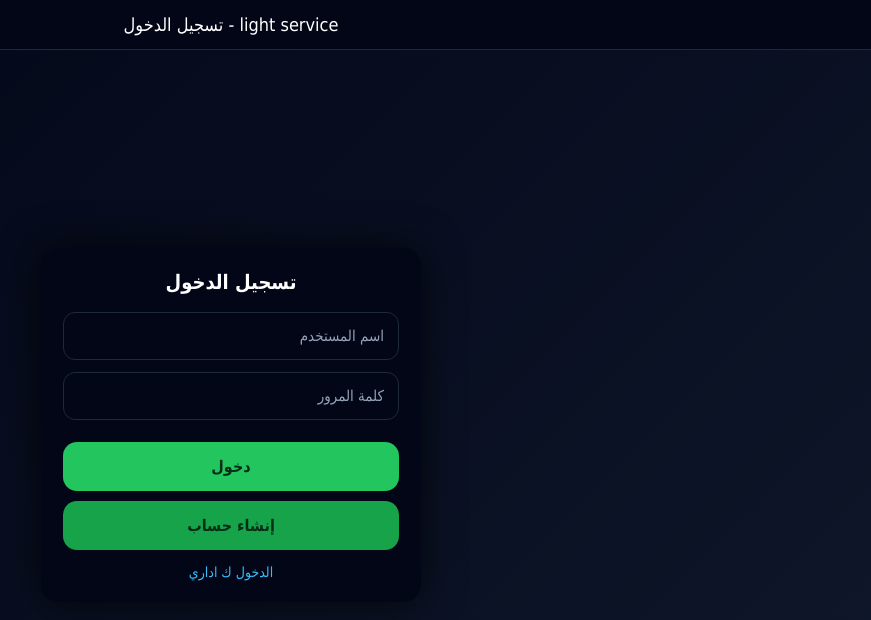
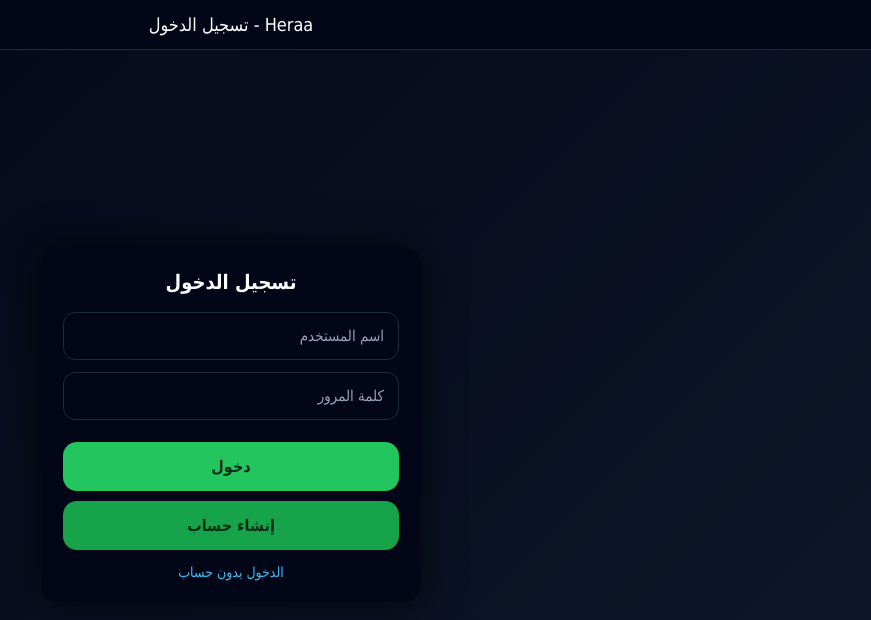
Before and after one commit to mgh44442-hub/by-light, a plain HTML site: page index.html in a window 1280 px wide. Shown: the whole page, without its empty margins (409-1280 px from the left). Drawn offline with Linux system fonts and the light colour scheme.

Commit message:
Update index.html

```diff
--- a/index.html
+++ b/index.html
@@ -3,7 +3,12 @@
 <head>
 <meta charset="UTF-8">
 <meta name="viewport" content="width=device-width, initial-scale=1">
+
+<!-- ✔️ الصح: js يتربط كده -->
 <script src="main.js" defer></script>
+
+<!-- ❌ الغلط كان هنا واتشال -->
+<!-- <link rel="stylesheet" href="main.js"> -->
 
 <title>Heraa - تسجيل الدخول</title>
 
@@ -114,7 +119,7 @@ button:active{
 
 <body>
 
-<header>light service - تسجيل الدخول</header>
+<header>Heraa - تسجيل الدخول</header>
 
 <div class="container">
   <div class="card">
@@ -128,7 +133,7 @@ button:active{
     <button class="register" onclick="register()">إنشاء حساب</button>
 
     <div class="link">
-      <a href="admin-login.html">الدخول ك اداري</a>
+      <a href="dashboard.html">الدخول بدون حساب</a>
     </div>
 
   </div>
```
